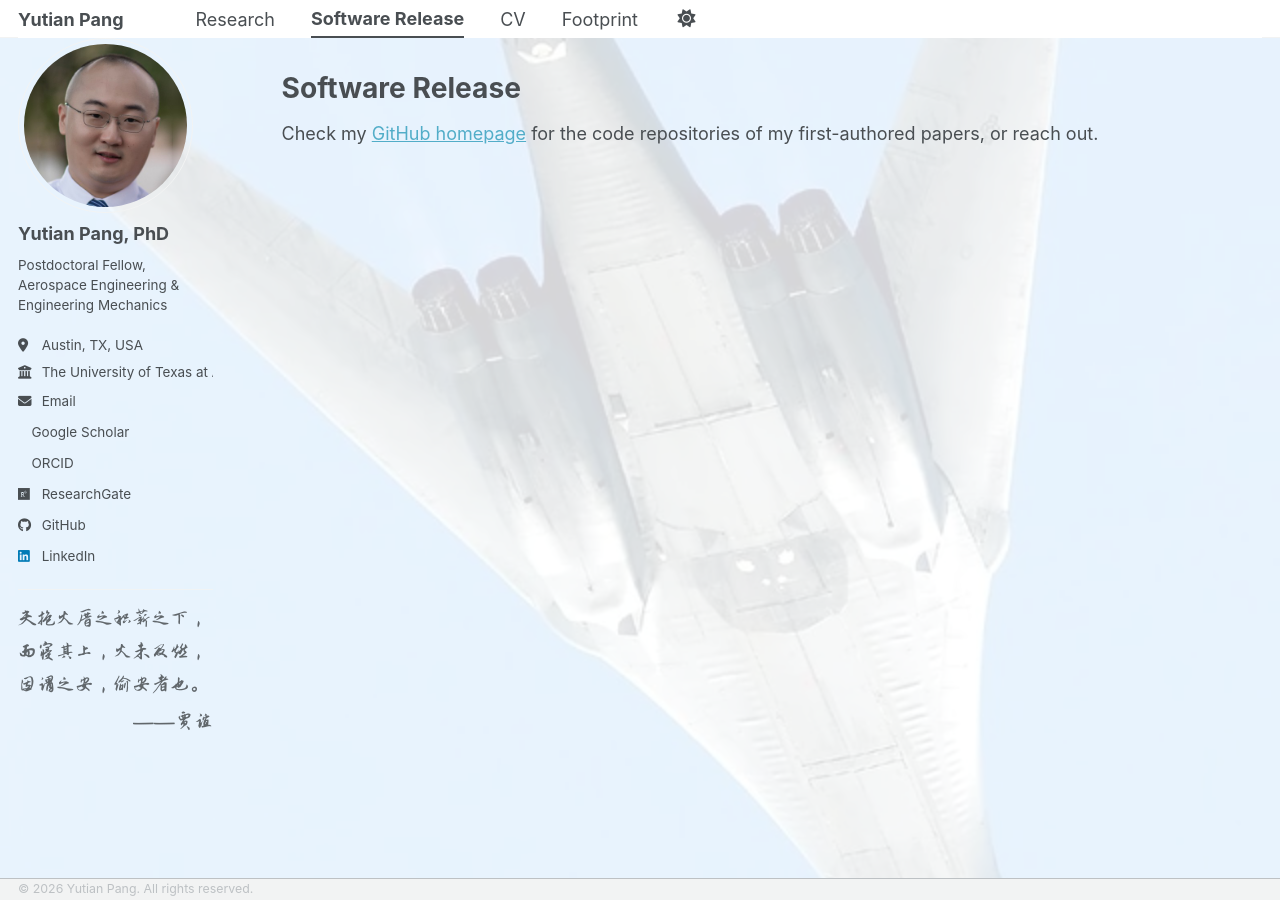
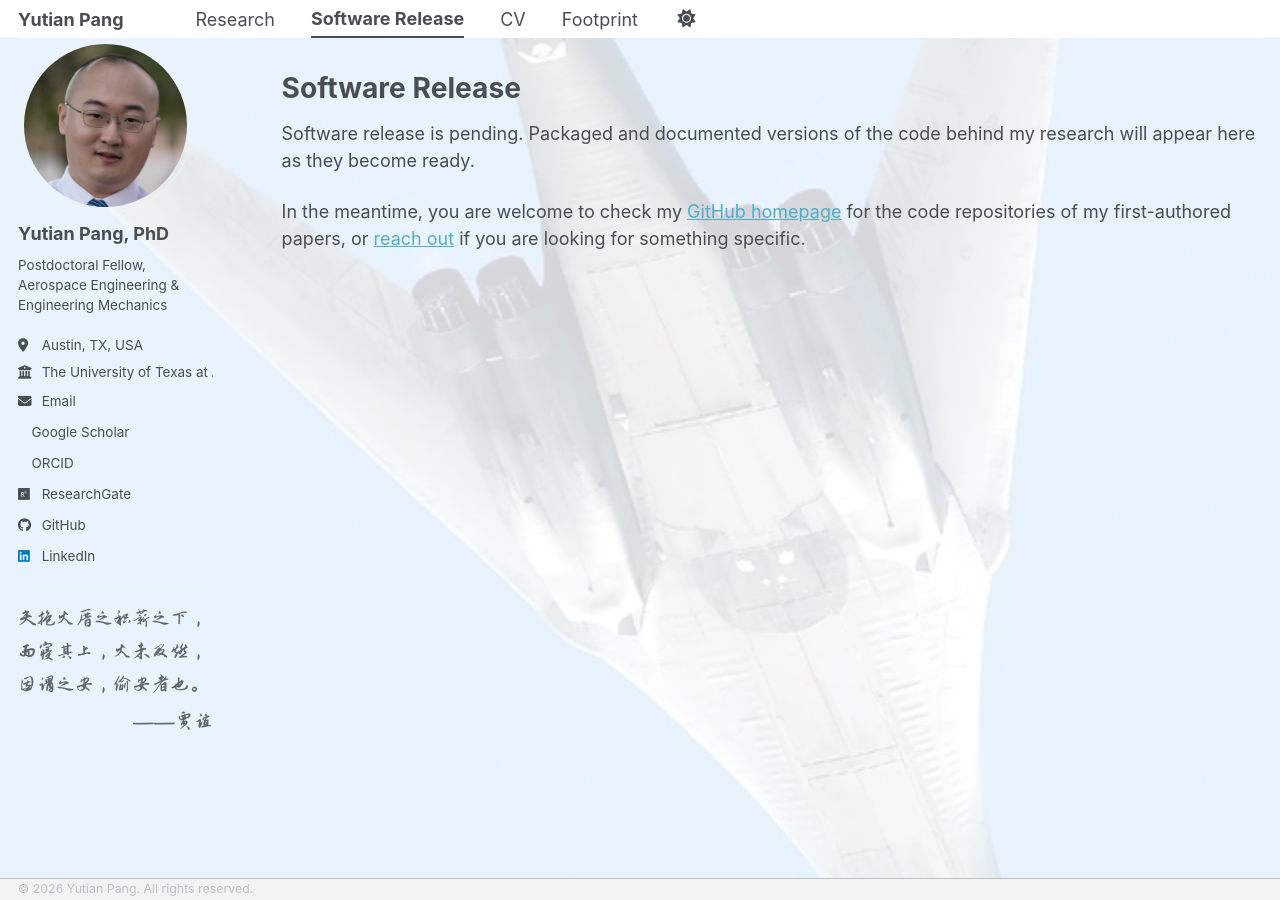
Before and after one commit to YutianPangASU/yutianpangasu.github.io, a Jekyll site: the page built from _pages/software.md, in a window 1280 px wide. Built offline with Jekyll 4.4.1, drawn with Linux system fonts in a browser that asks for light colours; a style sheet for code colours, icons or effects is not loaded.

Commit message:
Software tab: friendlier pending-release note with GitHub and contact links
Co-Authored-By: Claude Fable 5.1 <noreply@anthropic.com>

```diff
--- a/_pages/software.md
+++ b/_pages/software.md
@@ -6,4 +6,6 @@ author_profile: true
 wallpaper: /images/wallpapers/b1b.webp
 ---
 
-Check my [GitHub homepage](https://github.com/YutianPangASU) for the code repositories of my first-authored papers, or reach out.
+Software release is pending. Packaged and documented versions of the code behind my research will appear here as they become ready.
+
+In the meantime, you are welcome to check my [GitHub homepage](https://github.com/YutianPangASU) for the code repositories of my first-authored papers, or [reach out](mailto:yutian.pang@austin.utexas.edu) if you are looking for something specific.
```
